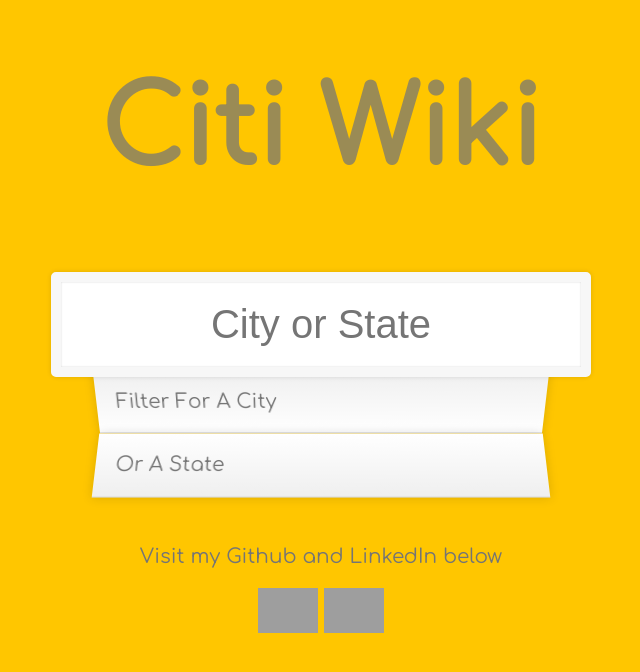
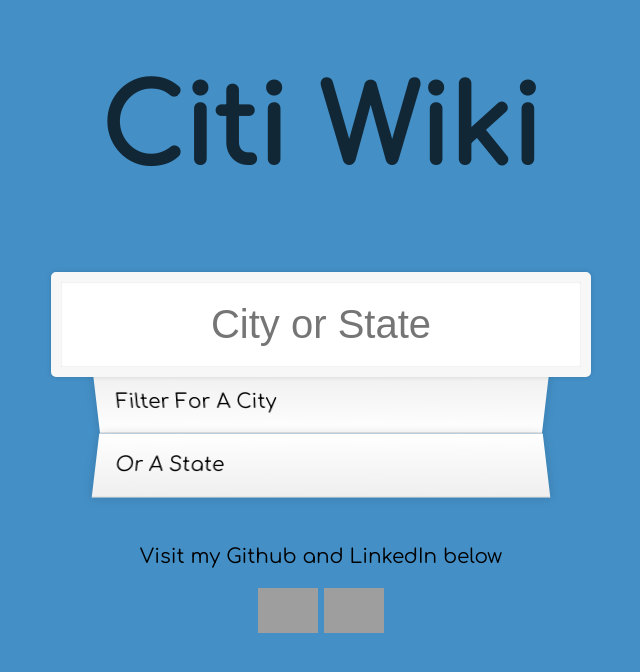
Before and after one commit to ChloeChen1111/citi_wiki, a plain HTML site: page index.html in a window 1280 px wide. Shown: the whole page, without its empty margins (319-959 px from the left). Drawn offline with Linux system fonts and the light colour scheme; no server answers; grey boxes are pictures that could not be loaded.

Commit message:
change theme color

```diff
--- a/style.css
+++ b/style.css
@@ -1,10 +1,10 @@
 html {
   box-sizing: border-box;
-  background: #ffc600;
+  background: #438fc6;
   font-family: 'Comfortaa', cursive;
   font-size: 20px;
   font-weight: 200;
-  color: #757575;
+  color: #000000;
 }
 
 *, *:before, *:after {
@@ -19,11 +19,11 @@ input {
 .search-form {
   max-width: 450px;
   margin: 50px auto;
-  color: #757575;
+  color: #000000;
 }
 
 input.search {
-  color: #757575;
+  color: #000000;
   margin: 0;
   text-align: center;
   outline: 0;
@@ -73,19 +73,19 @@ span.population {
 }
 
 .hl {
-  background: #ffc600;
+  background: #438fc6;
 }
 
 .logo-name {
   align-items: center;
   text-align: center;
   font-family: 'Comfortaa', cursive;
-  color: #757575ba;
+  color: #000000ba;
   font-size: 80pt;
 }
 
 .visit-link {
-  color: #ffc600;
+  color: #438fc6;
 }
 
 #github-logo {
```
